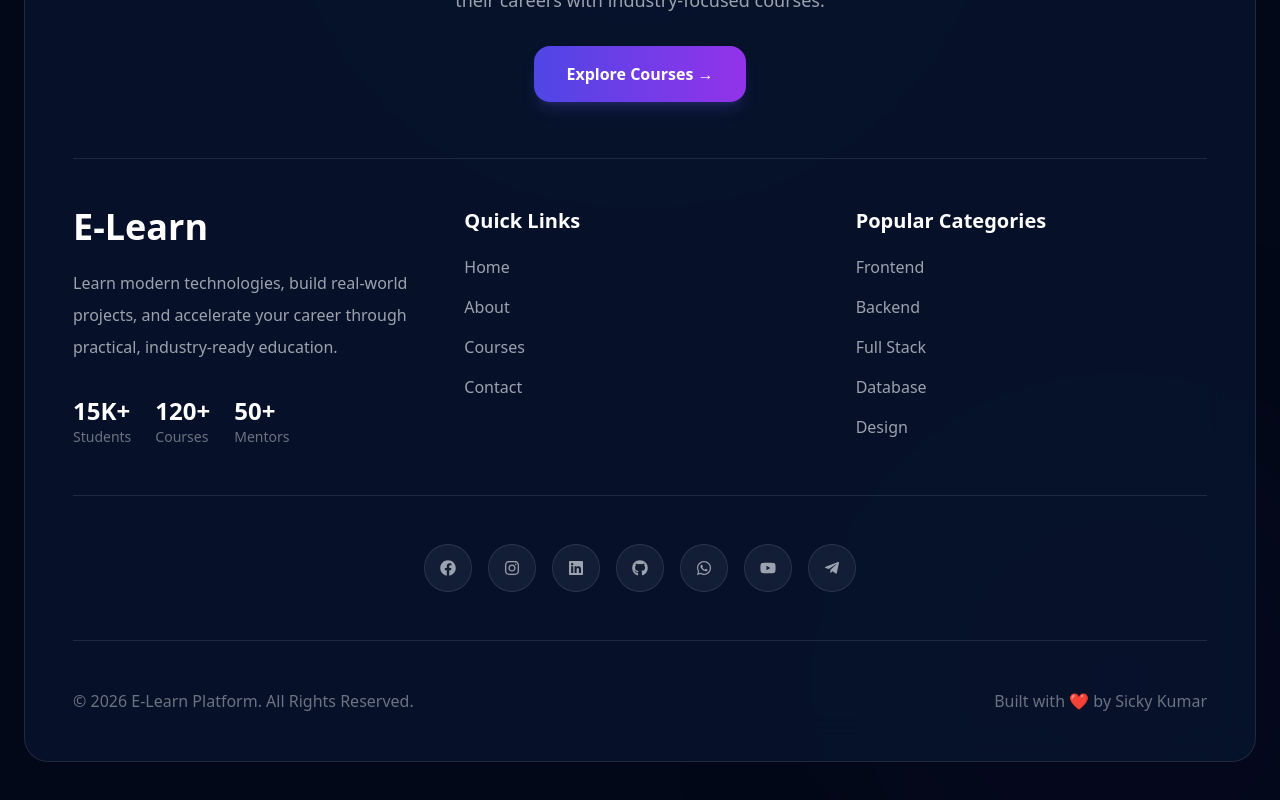
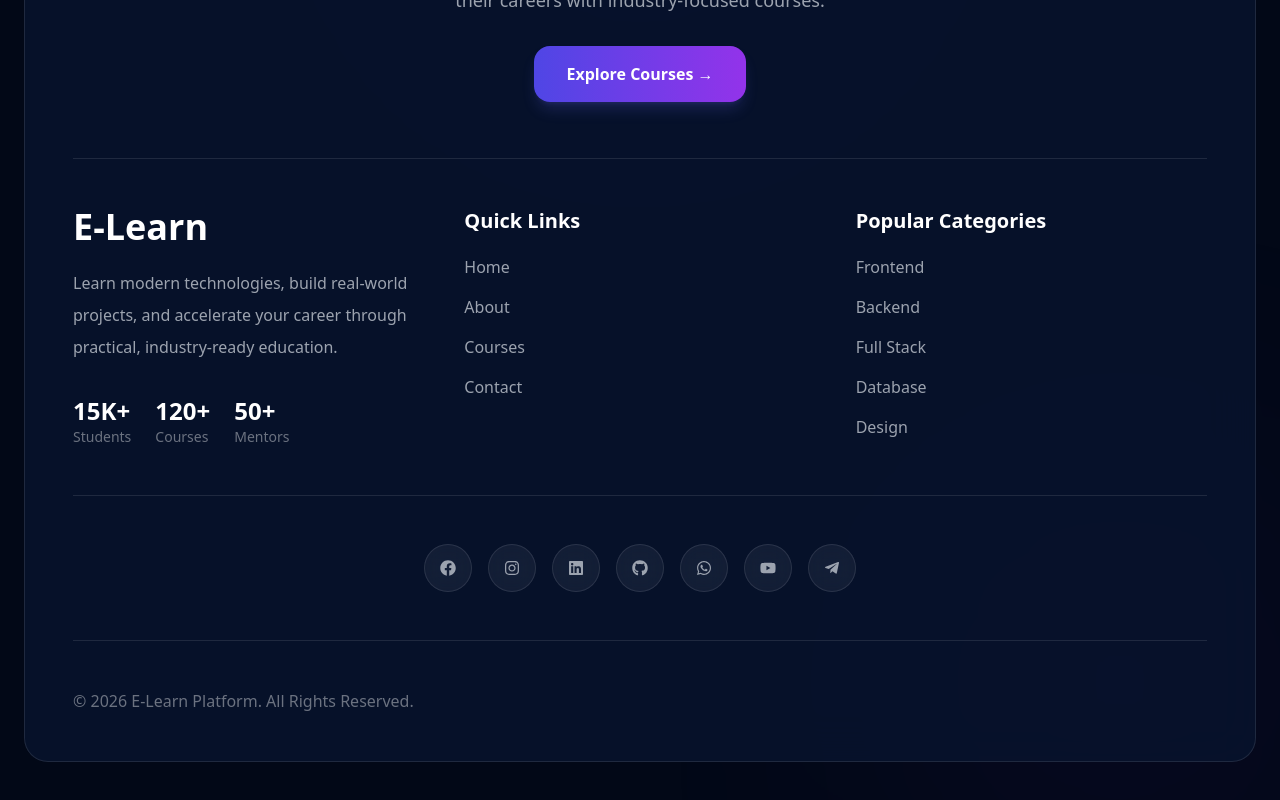
Before and after one commit to Sicky9304/e-learning-platform, a React (Vite) app in the folder frontend/: page / in a window 1280 px wide. Shown: the part 5895-6695 px from the top of the page. Built offline with nearby package versions, Linux system fonts and the light colour scheme; no server answers.

Commit message:
footer change

```diff
--- a/frontend/src/components/Footer/Footer.jsx
+++ b/frontend/src/components/Footer/Footer.jsx
@@ -275,9 +275,9 @@
               © {new Date().getFullYear()} E-Learn Platform. All Rights Reserved.
             </p>
 
-            <p className="text-gray-500 text-center">
+            {/* <p className="text-gray-500 text-center">
               Built with ❤️ by Sicky Kumar
-            </p>
+            </p> */}
 
           </div>
 
```
